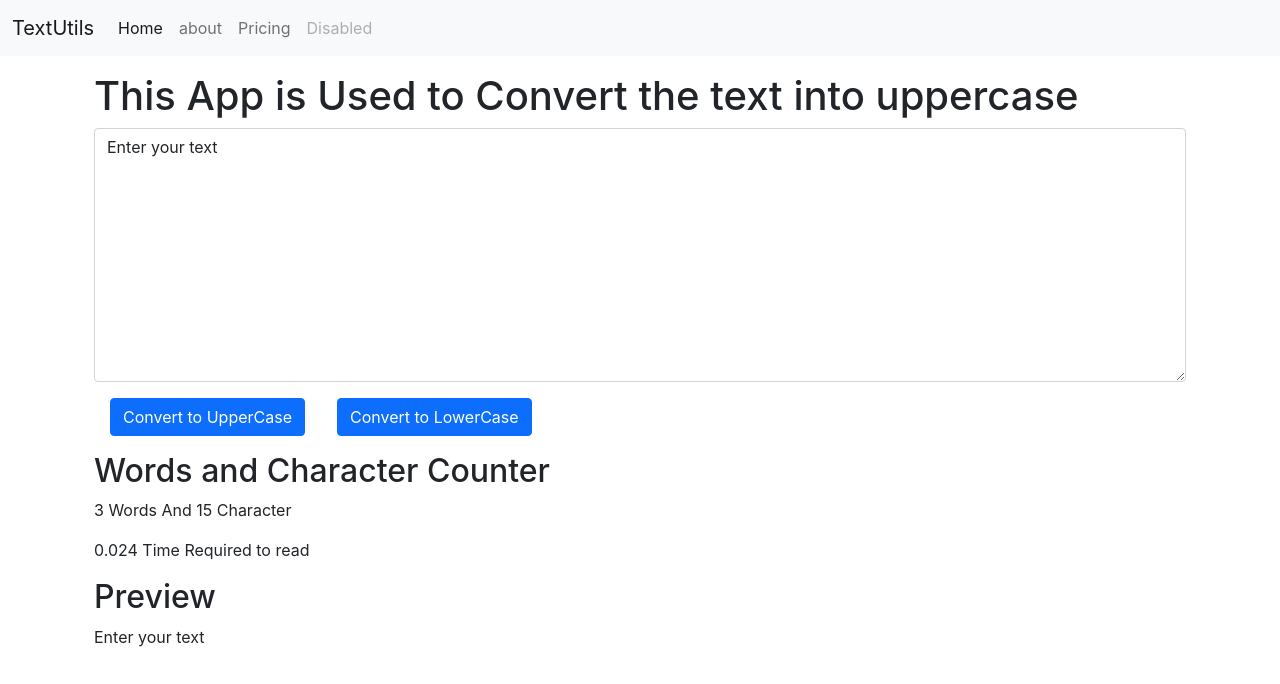
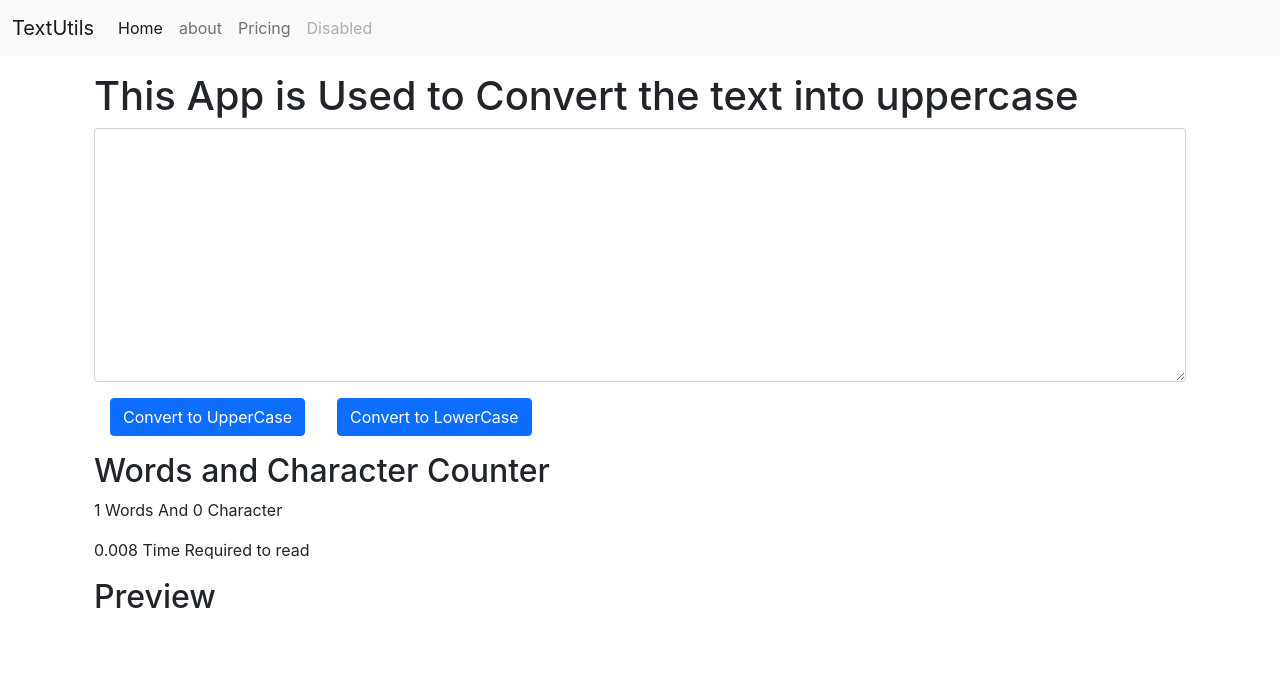
Before and after one commit to OsamaAslam29/Web-Code, a React (Create React App) app in the folder 4-React js/textutils/: page / in a window 1280 px wide. Shown: the top 684 px of the page. Built offline with nearby package versions, Linux system fonts and the light colour scheme.

Commit message:
this is comment

```diff
--- a/4-React js/textutils/src/components/Navbar.js
+++ b/4-React js/textutils/src/components/Navbar.js
@@ -34,7 +34,6 @@ export default function Navbar(props) {
 Navbar.propTypes = {
    title: PropTypes.string.isRequired,
    feature: PropTypes.string.isRequired
-
 }
 
 
--- a/4-React js/textutils/src/components/TextForm.js
+++ b/4-React js/textutils/src/components/TextForm.js
@@ -12,11 +12,12 @@ export default function TextForm(props) {
     setText(newtext);
   }
 
+
   const handleOnChange =(event)=> {
     setText(event.target.value)
 
   }
-  const [text, setText] = useState('Enter your text');
+  const [text, setText] = useState('');
     // text="osama"; worng way
     // setText("This is right way");
   return (
```
